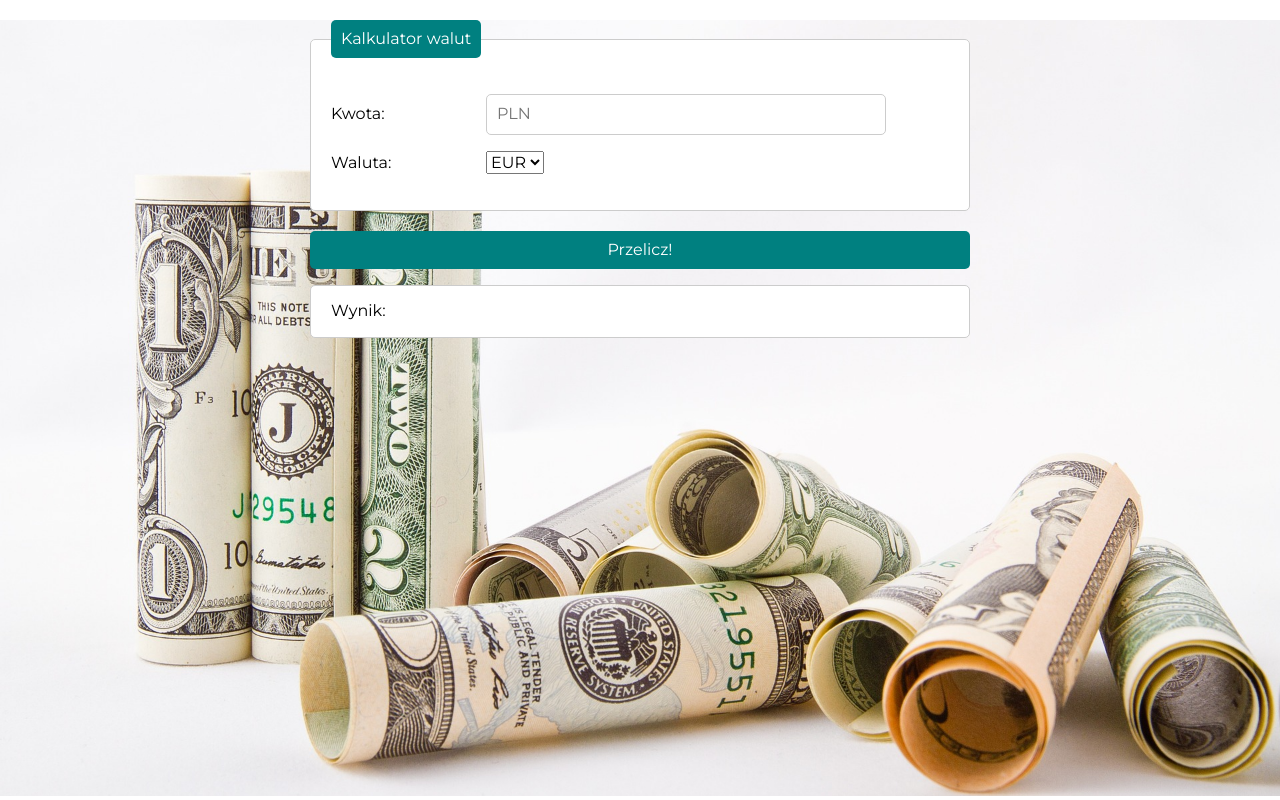
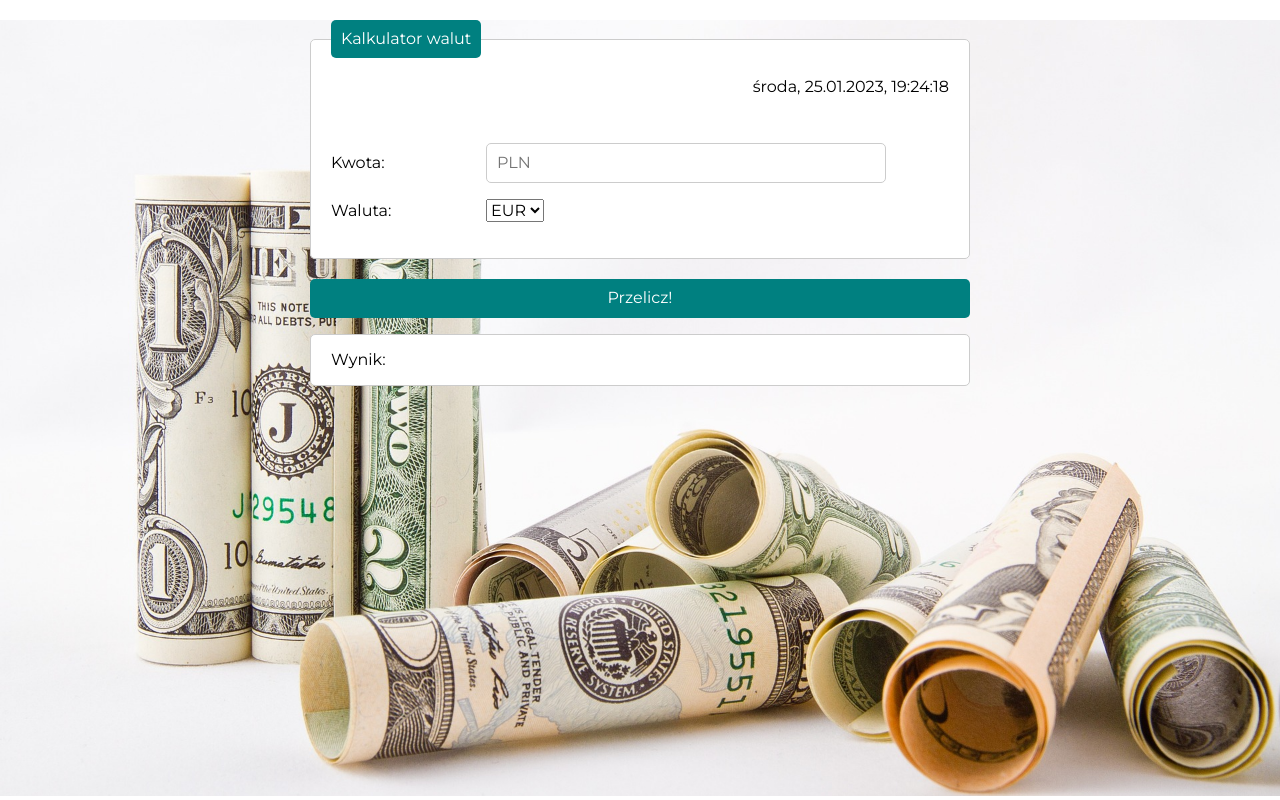
Before and after one commit to Kozuro/currency-converter-react, a React (Create React App) app: page / in a window 1280 px wide. Built offline with nearby package versions, Linux system fonts and the light colour scheme.

Commit message:
added simple clock and date functions

```diff
--- a/src/Form/Clock/index.js
+++ b/src/Form/Clock/index.js
@@ -1,9 +1,25 @@
+import { useState, useEffect } from "react";
 import "./style.css";
 
 export const Clock = () => {
-    <div>
-        <p>
-            godzina i data
-        </p>
-    </div>
-}
+    const [date, setDate] = useState(new Date());
+
+    const refreshClock = () => {
+        setDate(new Date());
+    };
+
+    useEffect(() => {
+        const timerId = setInterval(refreshClock, 1000);
+        return function cleanup() {
+            clearInterval(timerId);
+        };
+    }, []);
+
+    return (
+        <div className="clock">
+            <span>
+                {date.toLocaleTimeString("pl", { weekday: "long", day: "numeric", month: "numeric", year: "numeric" })}
+            </span>
+        </div>
+    );
+};
--- a/src/Form/Clock/style.css
+++ b/src/Form/Clock/style.css
@@ -0,0 +1,4 @@
+.clock {
+    text-align: right;
+    padding-bottom: 30px;
+}
--- a/src/Form/index.js
+++ b/src/Form/index.js
@@ -30,9 +30,7 @@ export const Form = () => {
                 <legend className="form__legend">
                     Kalkulator walut
                 </legend>
-                <p>
                 <Clock />
-                </p>
                 <p>
                     <label>
                         <span className="form__labelText">Kwota:</span>
```
